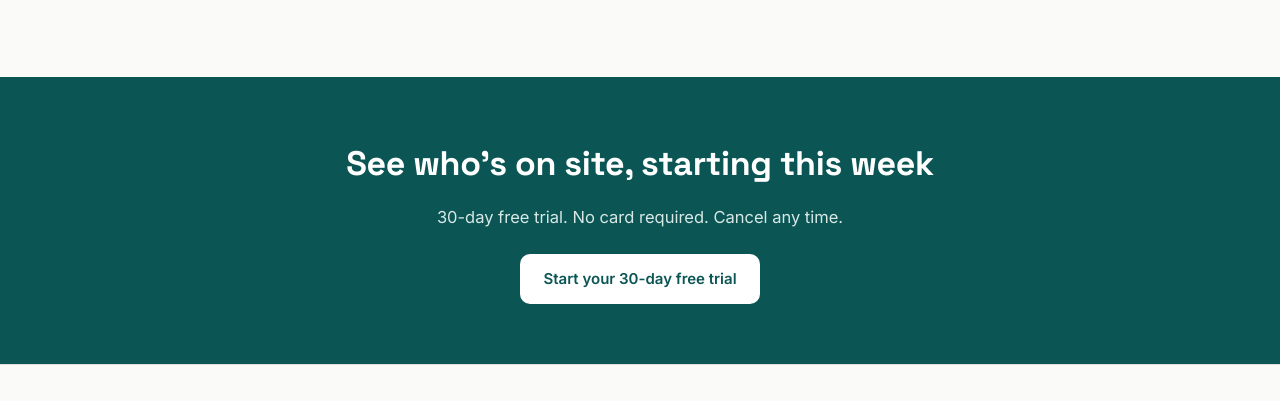
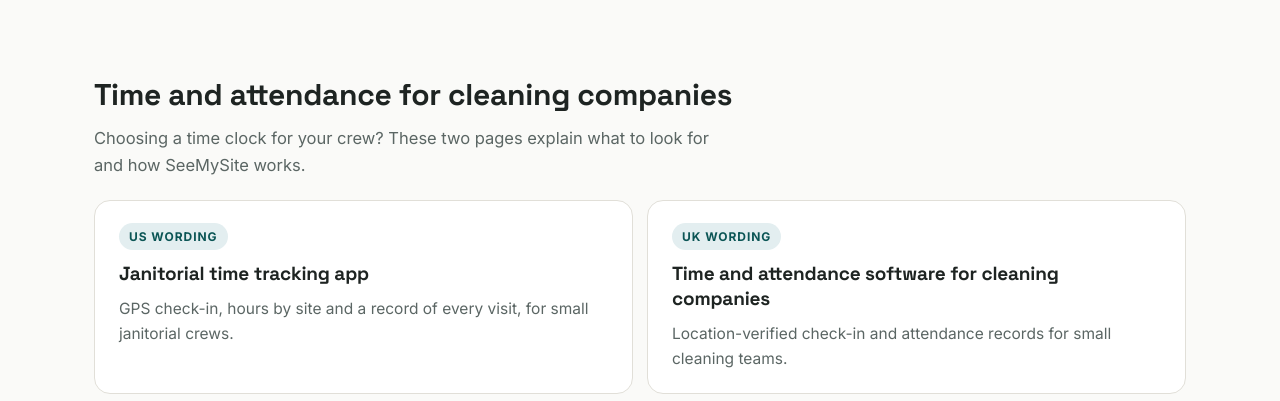
Before and after one commit to Cloudfarmer/SeeMySite-Marketing, a plain HTML site: page cleaning-companies.html in a window 1280 px wide. Shown: the part 4209-4610 px from the top of the page. Drawn offline with Linux system fonts and the light colour scheme.

Commit message:
Link the two new landing pages from cleaning-companies.html
Co-Authored-By: Claude Sonnet 5.5 <noreply@anthropic.com>
Claude-Session: https://claude.ai/code/session_018vXFrSewwBTEAfazMUqNrX

```diff
--- a/cleaning-companies.html
+++ b/cleaning-companies.html
@@ -237,6 +237,14 @@ footer { padding: 40px 0; border-top: 1px solid var(--line); margin-top: 0; }
 <details class="faq"><summary>What about casual workers who only do a few shifts?</summary><p>Add them for $2 a month each, and your bill scales exactly with your team.</p></details>
 <details class="faq"><summary>Is my data kept separate from other companies?</summary><p>Yes. Each company&rsquo;s data is kept separate.</p></details>
 </div></section>
+<section class="section"><div class="wrap">
+<h2>Time and attendance for cleaning companies</h2>
+<p style="color:var(--ink-soft); margin-top:12px; max-width:62ch;">Choosing a time clock for your crew? These two pages explain what to look for and how SeeMySite works.</p>
+<div style="display:grid; grid-template-columns:repeat(auto-fit, minmax(280px, 1fr)); gap:14px; margin-top:22px;">
+<a class="card" href="janitorial-time-tracking-app.html" style="text-decoration:none; display:block;"><span class="tag">US wording</span><h3 style="color:var(--ink);">Janitorial time tracking app</h3><p>GPS check-in, hours by site and a record of every visit, for small janitorial crews.</p></a>
+<a class="card" href="time-and-attendance-software-for-cleaning-companies.html" style="text-decoration:none; display:block;"><span class="tag">UK wording</span><h3 style="color:var(--ink);">Time and attendance software for cleaning companies</h3><p>Location-verified check-in and attendance records for small cleaning teams.</p></a>
+</div>
+</div></section>
 <section class="cta-band"><div class="wrap">
 <h2>See who&rsquo;s on site, starting this week</h2>
 <p>30-day free trial. No card required. Cancel any time.</p>
```
